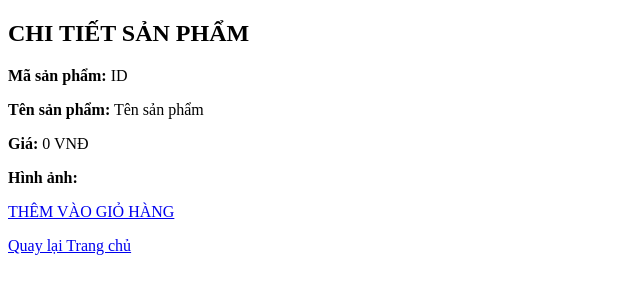
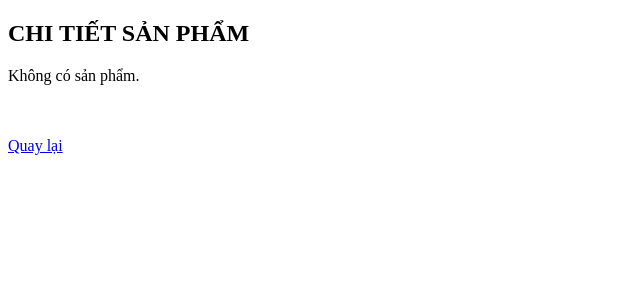
Before and after one commit to qtuan28/du_an_mau, a PHP site: page /index.php?act=chitiet in a window 1280 px wide. Shown: the top 300 px of the page, without its empty margins (0-640 px from the left). Run offline with PHP 8.4, Linux system fonts and the light colour scheme; data comes from the database, SQL or seed files in the repository.

Commit message:
Mô tả thay đổi

```diff
--- a/controller/controller.php
+++ b/controller/controller.php
@@ -65,6 +65,8 @@ class pickleballController {
     public function chiTietSanPham() {
         $id = $_GET['id'] ?? 0;
         // [TỰ CODE] Gọi Model lấy chi tiết sản phẩm
+         $sanPhamModel = new SanPham();
+         $sp = $sanPhamModel->getById($id);
         require_once 'views/chitiet.php';
     }
 
@@ -116,6 +118,13 @@ class pickleballController {
 
     public function hoSoCaNhan() {
         // [TỰ CODE] Lấy hồ sơ cá nhân và lịch sử đơn hàng
+        if(!isset($_SESSION['user'])){
+            header("Location:index.php?act=login");
+            exit();
+    }
+        $userModel = new User();
+        $user = $userModel->getUserProfile($_SESSION['user']['user_id']);
+
         require_once 'views/profile.php';
     }
 
--- a/models/sanpham.php
+++ b/models/sanpham.php
@@ -20,6 +20,12 @@ class SanPham {
     // [TỰ CODE] Lấy chi tiết 1 sản phẩm theo ID
     public function getById($id) {
         // SQL code...
+         $sql = "SELECT * FROM PRODUCTS WHERE product_id = ?";
+
+        $stmt = $this->db->conn->prepare($sql);
+        $stmt->execute([$id]);
+
+    return $stmt->fetch(PDO::FETCH_ASSOC);
     }
 
     // [TỰ CODE] Thêm sản phẩm mới
--- a/models/user.php
+++ b/models/user.php
@@ -40,5 +40,9 @@ class User {
     // [TỰ CODE] Lấy hồ sơ cá nhân người dùng
     public function getUserProfile($userId) {
         // SQL code...
+        $sql = "SELECT * FROM USER WHERE user_id = ?";
+        $stmt = $this->db->conn->prepare($sql);
+        $stmt->execute([$userId]);
+        return $stmt->fetch(PDO::FETCH_ASSOC);
     }
 }
--- a/views/chitiet.php
+++ b/views/chitiet.php
@@ -1,23 +1,39 @@
 <!DOCTYPE html>
-<html lang="vi">
+<html>
 <head>
     <meta charset="UTF-8">
-    <title>Chi Tiết Sản Phẩm</title>
+    <title>Chi tiết sản phẩm</title>
 </head>
 <body>
-    <h2>CHI TIẾT SẢN PHẨM</h2>
 
-    <!-- [TỰ CODE HIỂN THỊ CHI TIẾT SẢN PHẨM] -->
-    <div>
-        <p><strong>Mã sản phẩm:</strong> <?= $sp['product_id'] ?? 'ID' ?></p>
-        <p><strong>Tên sản phẩm:</strong> <?= htmlspecialchars($sp['ten'] ?? 'Tên sản phẩm') ?></p>
-        <p><strong>Giá:</strong> <?= $sp['gia'] ?? 0 ?> VNĐ</p>
-        <p><strong>Hình ảnh:</strong> <?= $sp['anh'] ?? '' ?></p>
+<h2>CHI TIẾT SẢN PHẨM</h2>
 
-        <!-- Use Case mở rộng: Thêm vào giỏ hàng từ trang chi tiết -->
-        <p><a href="index.php?act=add_giohang&id=<?= $sp['product_id'] ?? 0 ?>">THÊM VÀO GIỎ HÀNG</a></p>
-    </div>
+<?php if($sp){ ?>
 
-    <p><a href="index.php?act=index">Quay lại Trang chủ</a></p>
+<p><b>ID:</b> <?= $sp['product_id'] ?></p>
+
+<p><b>Tên:</b> <?= $sp['ten'] ?></p>
+
+<p><b>Giá:</b> <?= number_format($sp['gia']) ?> VNĐ</p>
+
+<p><b>Ảnh:</b></p>
+
+<img src="images/<?= $sp['anh'] ?>" width="200">
+
+<br><br>
+
+<a href="index.php?act=add_giohang&id=<?= $sp['product_id'] ?>">
+    Thêm vào giỏ hàng
+</a>
+
+<?php }else{ ?>
+
+<p>Không có sản phẩm.</p>
+
+<?php } ?>
+
+<br><br>
+<a href="index.php">Quay lại</a>
+
 </body>
 </html>
--- a/views/profile.php
+++ b/views/profile.php
@@ -11,9 +11,9 @@
 </style>
 <body>
     <h2>HỒ SƠ CÁ NHÂN</h2>
-    <p>Tên đăng nhập: <strong><?= htmlspecialchars($_SESSION['user']['username'] ?? '') ?></strong></p>
-    <p>Email: <?= htmlspecialchars($_SESSION['user']['email'] ?? '') ?></p>
-    <p>Địa chỉ: <?= htmlspecialchars($_SESSION['user']['address'] ?? '') ?></p>
+    <p>Tên đăng nhập: <strong><?= htmlspecialchars($user['username'] ?? '') ?></strong></p>
+    <p>Email: <?= htmlspecialchars($user['email'] ?? '') ?></p>
+    <p>Địa chỉ: <?= htmlspecialchars($user['address'] ?? '') ?></p>
 
     <hr>
     <h2>LỊCH SỬ ĐƠN HÀNG (USE CASE: LỊCH SỬ ĐƠN HÀNG)</h2>
```
